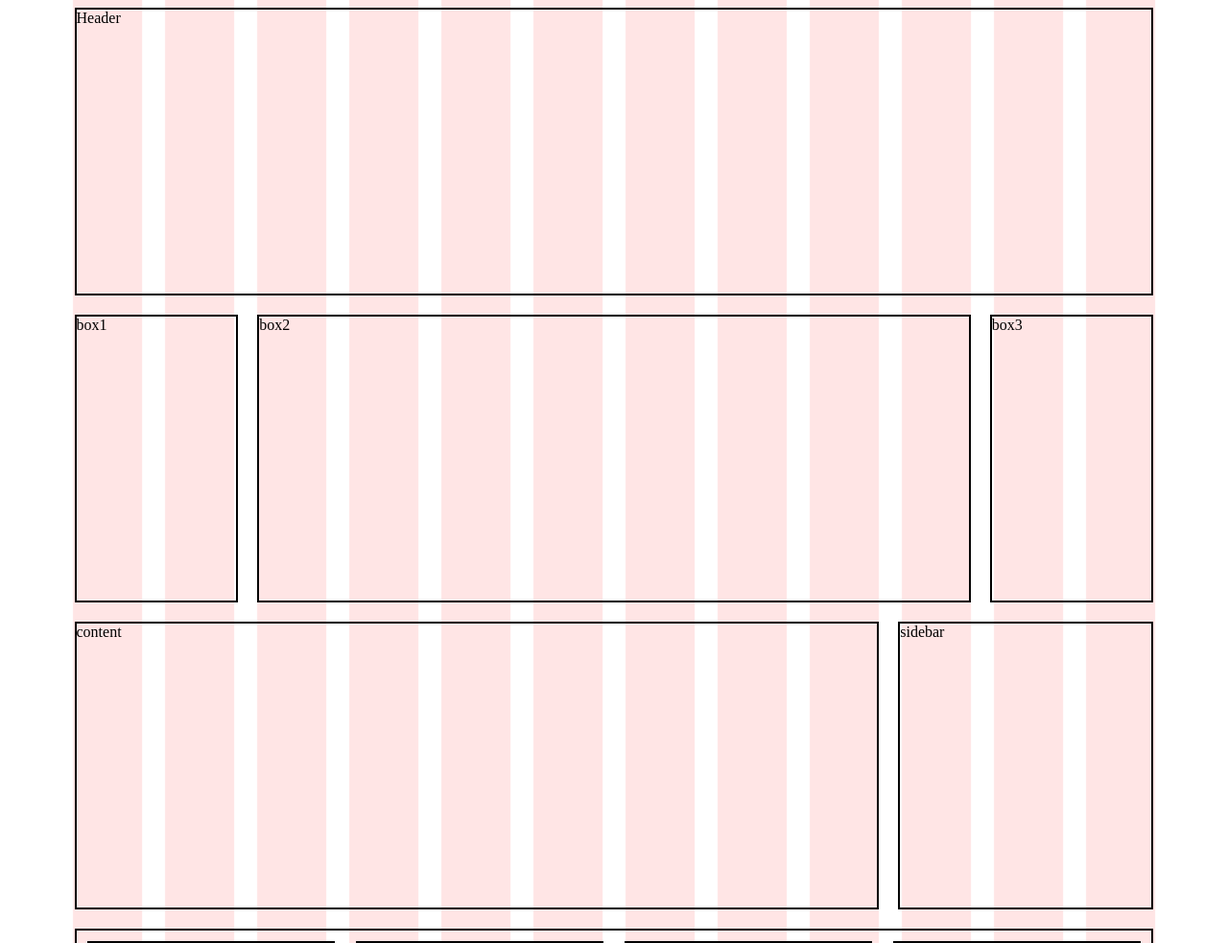
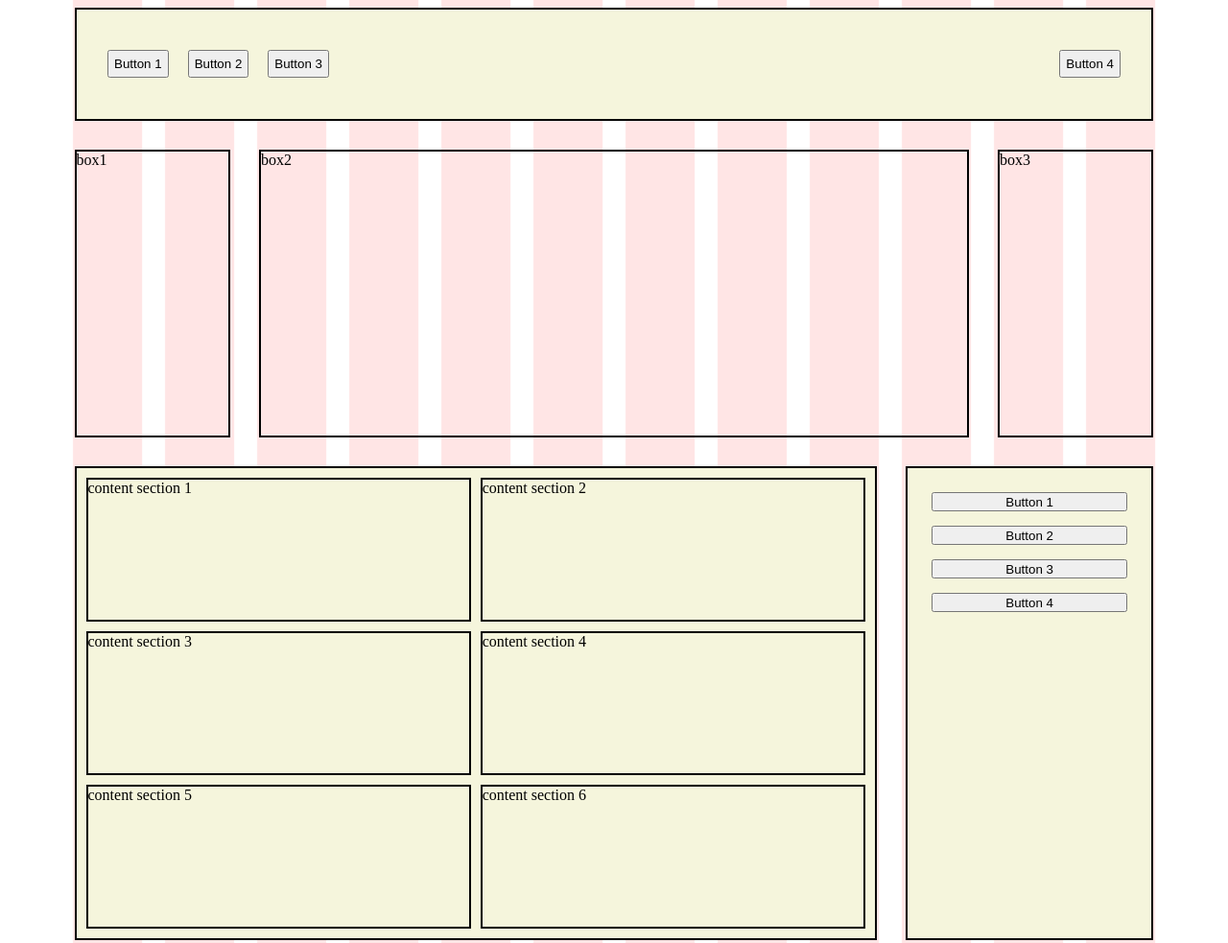
Before and after one commit to chattria/cssgrids-template, a plain HTML site: page index.html in a window 1280 px wide. Shown: the top 983 px of the page at 96% size. Drawn offline with Linux system fonts and the light colour scheme.

Commit message:
Co-authored-by: M. Hasan Tuncer <mhasantuncer@users.noreply.github.com> Co-authored-by: David Funck <Denturion@users.noreply.github.com>

```diff
--- a/css/style.css
+++ b/css/style.css
@@ -4,22 +4,41 @@ body {
   background-size: 90%;
 }
 /*************************************************/
+* {
+  box-sizing: border-box;
+}
 
 main {
   display: grid;
   grid-template-columns: repeat(12, 1fr);
-  grid-template-rows: repeat(4, 300px);
-  gap: 20px;
-  margin: 0px 5.5%;
+  grid-template-rows: repeat(4, auto);
+  /* grid-template-rows: [row1-start] auto [row1-end row2-start] 300px [row2-end] [row3-start] auto [row3-end] [row4-start] 300px [row4-end];*/
+  gap: 30px;
+  margin: auto 5.5%;
+  /* height: 100%; */
 }
 
 header {
   border: 2px solid black;
   grid-column: 1 / span 12;
+  background-color: beige;
+  display: flex;
+  align-items: center;
+  padding: 2%;
+}
+
+header button {
+  padding: 5px;
+  margin: 20px 10px;
+}
+
+.btn4 {
+  margin-left: auto;
 }
 
 [class*="box"] {
   border: 2px solid black;
+  height: 300px;
 }
 
 .box1,
@@ -34,11 +53,39 @@ header {
 .content {
   border: 2px solid black;
   grid-column: 1 / span 9;
+  background-color: beige;
+  padding: 10px;
+  display: flex;
+  gap: 10px;
+  /* flex-flow: row wrap; */
+  flex-wrap: wrap;
+  align-content: space-between;
+}
+
+.content div {
+  border: 2px solid black;
+  flex: 1 2 350px;
+  height: 150px;
+  /* width: 300px; */
+  /* min-width: 35%; */
+  /* flex-basis: 32%; */
+  /* flex: 1 1 calc(33.33% - 40px); */
+  /* flex: 1 1 33%; */
 }
 
 .sidebar {
   border: 2px solid black;
   grid-column: 10 / span 3;
+  background-color: beige;
+  display: flex;
+  flex-direction: column;
+  /* min-height: fit-content; */
+  padding: 25px;
+}
+
+.sidebar button {
+  height: 20px;
+  margin-bottom: 15px;
 }
 
 footer {
@@ -53,6 +100,7 @@ footer {
 [class*="footer"] {
   border: 2px solid black;
   grid-column: span 3;
+  height: 300px;
 }
 
 /* Smaller desktop */
@@ -66,6 +114,10 @@ footer {
     grid-column: 4 / span 6;
   }
 
+  [class*="box"] {
+    height: 200px;
+  }
+
   .content {
     grid-column: 1 / span 8;
   }
@@ -73,15 +125,18 @@ footer {
   .sidebar {
     grid-column: 9 / span 4;
   }
+
+  [class*="footer"] {
+    height: 200px;
+  }
 }
 
 /* Tablet */
 @media screen and (max-width: 960px) {
   main {
-    grid-template-rows: repeat(5, 200px);
+    grid-template-rows: repeat(5);
   }
-
-  .box1,
+  */ .box1,
   .box3,
   .box2 {
     grid-column: span 4;
@@ -105,7 +160,7 @@ footer {
 /* Mobile */
 @media screen and (max-width: 768px) {
   main {
-    grid-template-rows: repeat(10, 100px);
+    grid-template-rows: repeat(10);
   }
 
   .box1,
@@ -116,12 +171,18 @@ footer {
     grid-column: span 12;
   }
 
+  [class*="box"] {
+    height: 150px;
+  }
+
   footer {
     grid-column: 1 / span 12;
     grid-row: 7 / span 4;
+    gap: 10px;
   }
 
   [class*="footer"] {
     grid-column: span 12;
+    height: 150px;
   }
 }
--- a/index.html
+++ b/index.html
@@ -8,7 +8,12 @@
   </head>
   <body>
     <main>
-      <header>Header</header>
+      <header>
+        <button class="btn1">Button 1</button>
+        <button class="btn2">Button 2</button>
+        <button class="btn3">Button 3</button>
+        <button class="btn4">Button 4</button>
+      </header>
 
       <!-- Box Section -->
       <div class="box1">box1</div>
@@ -16,8 +21,20 @@
       <div class="box3">box3</div>
 
       <!-- Content Section -->
-      <article class="content">content</article>
-      <aside class="sidebar">sidebar</aside>
+      <article class="content">
+        <div class="content1">content section 1</div>
+        <div class="content2">content section 2</div>
+        <div class="content3">content section 3</div>
+        <div class="content4">content section 4</div>
+        <div class="content5">content section 5</div>
+        <div class="content6">content section 6</div>
+      </article>
+      <aside class="sidebar">
+        <button class="btn01">Button 1</button>
+        <button class="btn02">Button 2</button>
+        <button class="btn03">Button 3</button>
+        <button class="btn04">Button 4</button>
+      </aside>
 
       <!-- Footer Section -->
       <footer>
```
